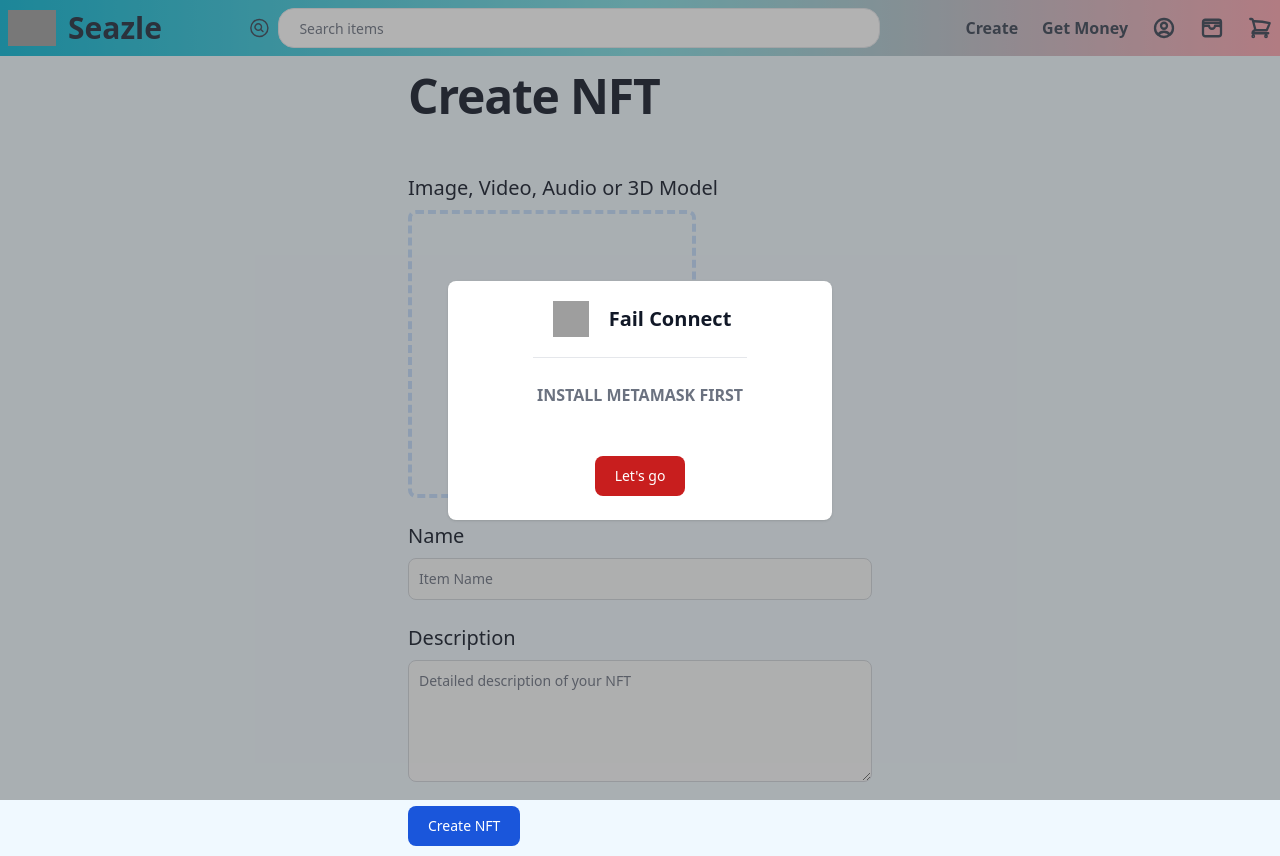
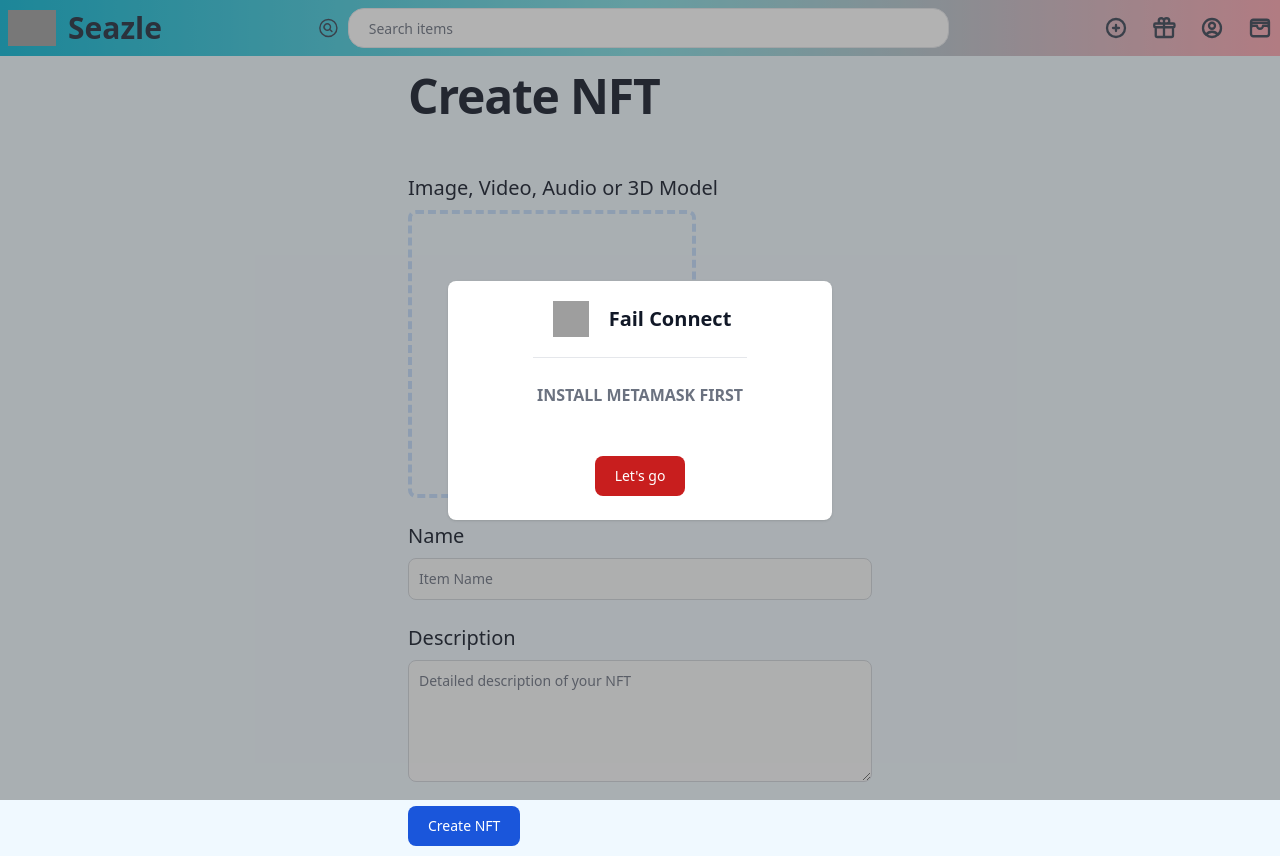
Before and after one commit to apcs-seazle/front-end, a Next.js app: page /create in a window 1280 px wide. Built offline with nearby package versions, Linux system fonts and the light colour scheme; grey boxes are pictures that could not be loaded; what web3 would draw is missing.

Commit message:
[update] icon navigation bar

```diff
--- a/components/navigationbar.tsx
+++ b/components/navigationbar.tsx
@@ -91,17 +91,25 @@
           {/* Menu Items */}
           <div className="flex space-x-6">
             {/* By text */}
-            <div
-              onMouseEnter={handleClickDropdown.bind(null, "explore")}
-              onMouseLeave={handleClickDropdown.bind(null, "explore")}
+            <Link
+              href="/create"
+              className="block text-gray-700 rounded font-semibold hover:text-sky-600 hover:font-bold"
             >
-              <Link
-                href="/create"
-                className="block text-gray-700 rounded font-semibold hover:text-sky-600 hover:font-bold"
+              <svg
+                xmlns="http://www.w3.org/2000/svg"
+                fill="none"
+                viewBox="0 0 24 24"
+                strokeWidth={2.3}
+                stroke="currentColor"
+                className="w-6 h-6"
               >
-                Create
-              </Link>
-            </div>
+                <path
+                  strokeLinecap="round"
+                  strokeLinejoin="round"
+                  d="M12 9v6m3-3H9m12 0a9 9 0 11-18 0 9 9 0 0118 0z"
+                />
+              </svg>
+            </Link>
 
             <GetMoney address={"GetMoney"} />
             {/* By icon */}
@@ -110,7 +118,7 @@
             {/* Wallet */}
             <WalletConnect />
             {/* Cart */}
-            <a href="#" className="block text-gray-700 hover:text-sky-600">
+            {/* <a href="#" className="block text-gray-700 hover:text-sky-600">
               <svg
                 xmlns="http://www.w3.org/2000/svg"
                 fill="none"
@@ -125,7 +133,7 @@
                   d="M2.25 3h1.386c.51 0 .955.343 1.087.835l.383 1.437M7.5 14.25a3 3 0 00-3 3h15.75m-12.75-3h11.218c1.121-2.3 2.1-4.684 2.924-7.138a60.114 60.114 0 00-16.536-1.84M7.5 14.25L5.106 5.272M6 20.25a.75.75 0 11-1.5 0 .75.75 0 011.5 0zm12.75 0a.75.75 0 11-1.5 0 .75.75 0 011.5 0z"
                 />
               </svg>
-            </a>
+            </a> */}
           </div>
         </div>
       </nav>
--- a/pages/home/components/getMoney.tsx
+++ b/pages/home/components/getMoney.tsx
@@ -2,10 +2,24 @@
 
 function GetMoney({ address, nft }: any) {
   return (
-    <Link href={{ pathname: "./getMoney", query: { id: address } }}
-    className="block text-gray-700 rounded font-semibold hover:text-sky-600 hover:font-bold"
+    <Link
+      href={{ pathname: "./getMoney", query: { id: address } }}
+      className="block text-gray-700 rounded font-semibold hover:text-sky-600 hover:font-bold"
     >
-      Get Money
+      <svg
+        xmlns="http://www.w3.org/2000/svg"
+        fill="none"
+        viewBox="0 0 24 24"
+        strokeWidth={2.3}
+        stroke="currentColor"
+        className="w-6 h-6"
+      >
+        <path
+          strokeLinecap="round"
+          strokeLinejoin="round"
+          d="M21 11.25v8.25a1.5 1.5 0 01-1.5 1.5H5.25a1.5 1.5 0 01-1.5-1.5v-8.25M12 4.875A2.625 2.625 0 109.375 7.5H12m0-2.625V7.5m0-2.625A2.625 2.625 0 1114.625 7.5H12m0 0V21m-8.625-9.75h18c.621 0 1.125-.504 1.125-1.125v-1.5c0-.621-.504-1.125-1.125-1.125h-18c-.621 0-1.125.504-1.125 1.125v1.5c0 .621.504 1.125 1.125 1.125z"
+        />
+      </svg>
     </Link>
   );
 }
```
